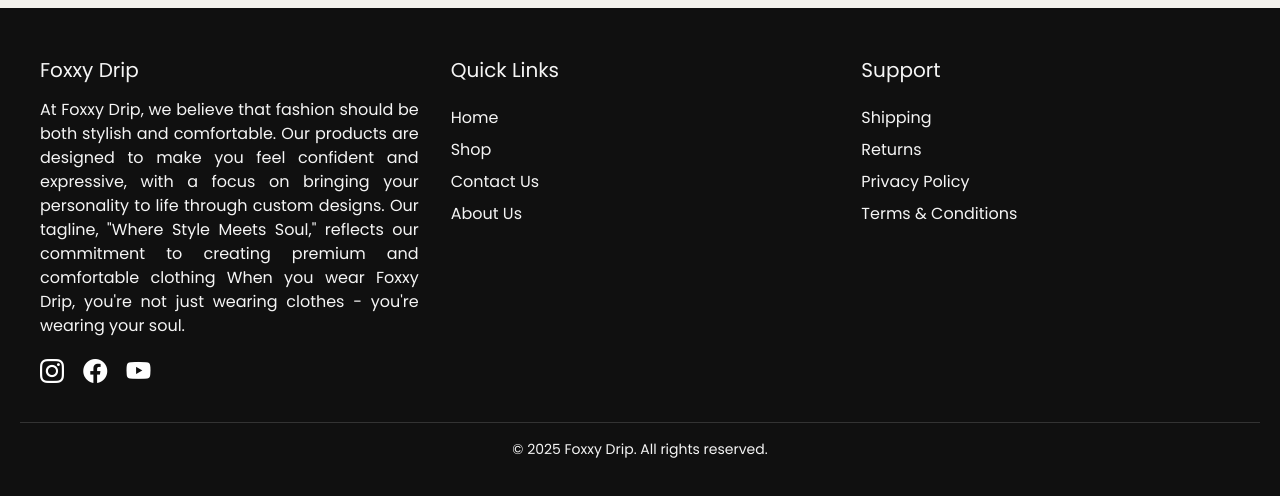
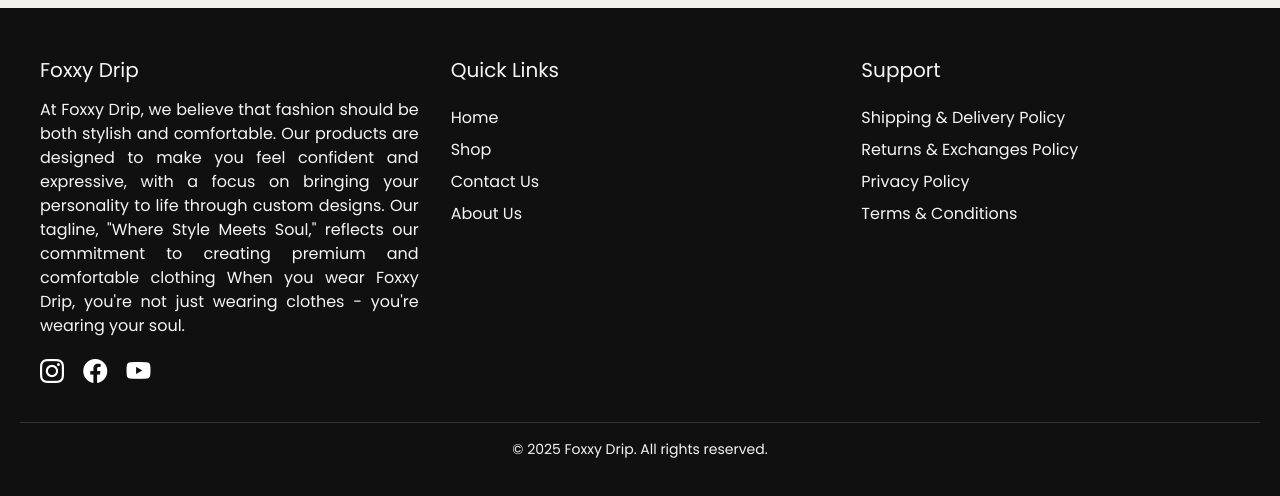
Before and after one commit to ArshGoel/Foxxy-Drip, a Django app: page /aboutus in a window 1280 px wide. Shown: the part 1897-2393 px from the top of the page. Run offline with Django 3.2, Linux system fonts and the light colour scheme; some web fonts are replaced.

Commit message:
final commit message:

```diff
--- a/templates/base.html
+++ b/templates/base.html
@@ -165,8 +165,8 @@
             <h4>Support</h4>
             <ul>
                 {% comment %} <li><a href="/FAQ">FAQs</a></li> {% endcomment %}
-                <li><a href="/shipping-delivery-policy">Shipping</a></li>
-                <li><a href="/returns-and-exchanges-policy">Returns</a></li>
+                <li><a href="/shipping-delivery-policy">Shipping & Delivery Policy</a></li>
+                <li><a href="/returns-and-exchanges-policy">Returns & Exchanges Policy</a></li>
                 <li><a href="/privacy-policy">Privacy Policy</a></li>
                 <li><a href="/terms-conditions">Terms & Conditions</a></li>
             </ul>
```
